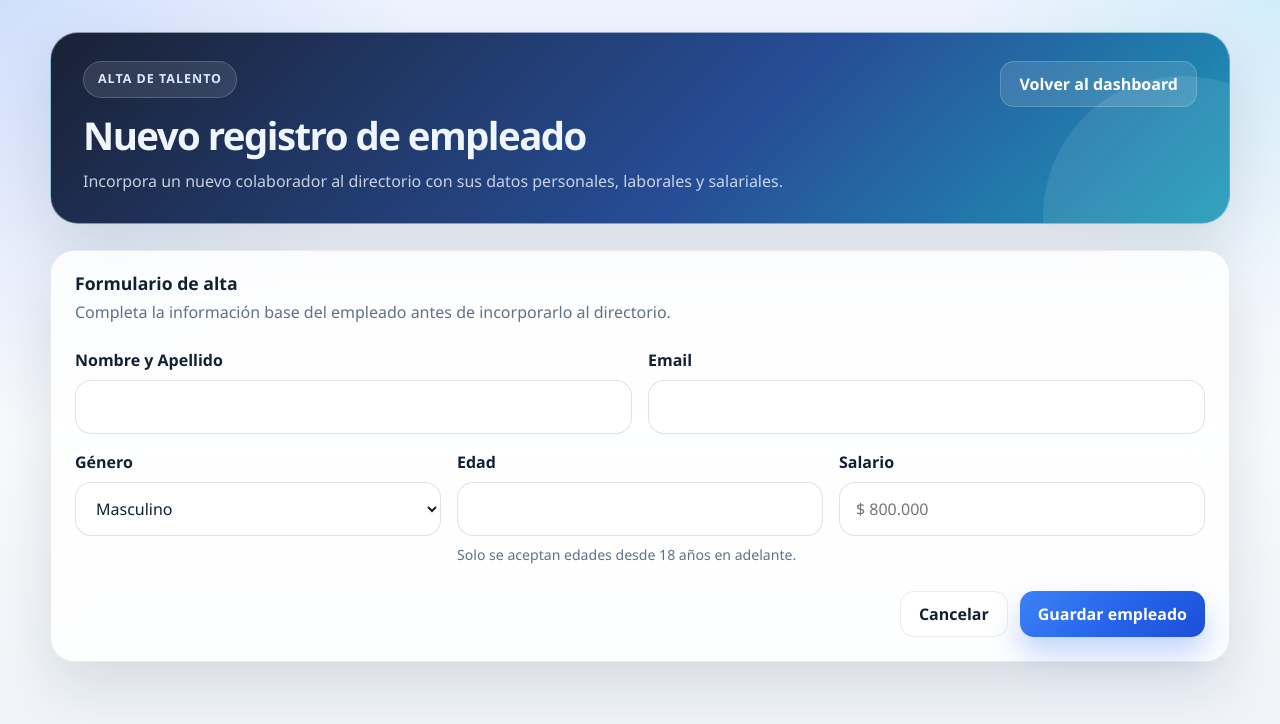
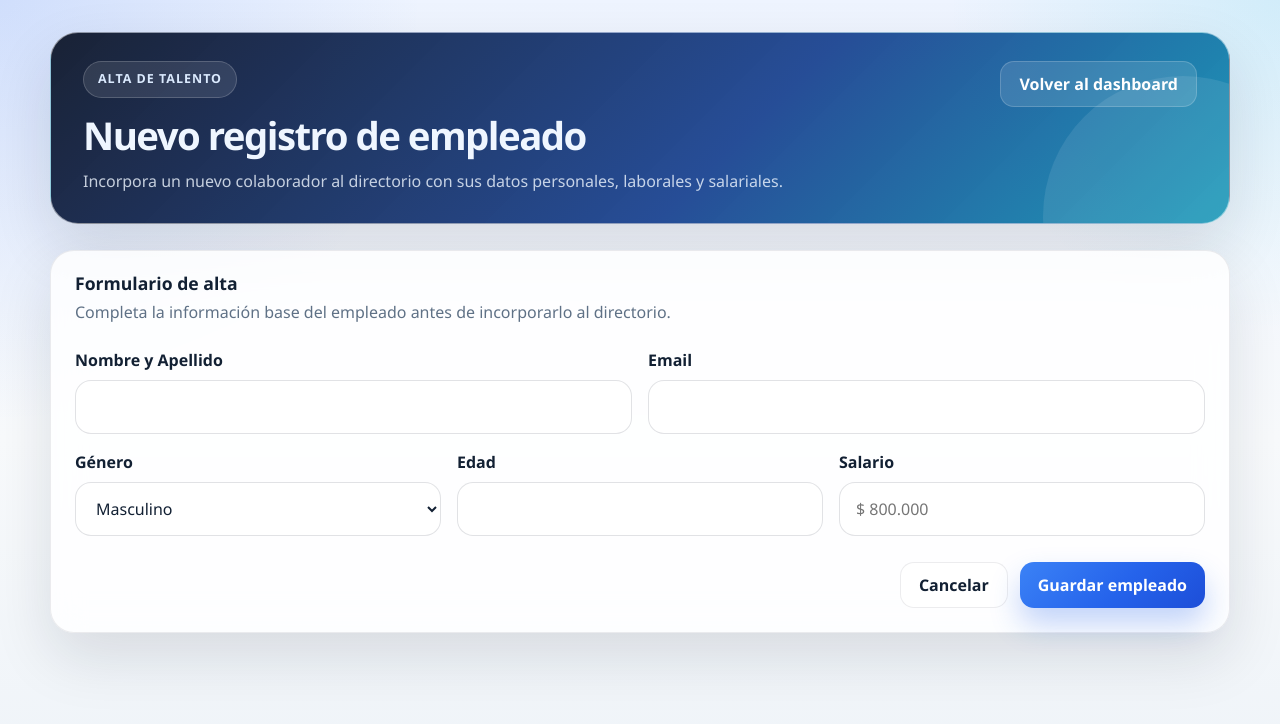
Before and after one commit to JuanArrua/PeopleCore, a React (Create React App) app in the folder client/: page /#/create in a window 1280 px wide. Shown: the top 724 px of the page. Built offline with nearby package versions, Linux system fonts and the light colour scheme; no server answers.

Commit message:
Remove age helper text from create form

```diff
--- a/client/src/elements/Create.jsx
+++ b/client/src/elements/Create.jsx
@@ -121,7 +121,6 @@ function Create() {
                     value={values.age}
                     onChange={(e) => setValues({ ...values, age: e.target.value })}
                   />
-                  <div className="pc-helper">Solo se aceptan edades desde 18 años en adelante.</div>
                 </div>
 
                 <div className="pc-col-4">
```
